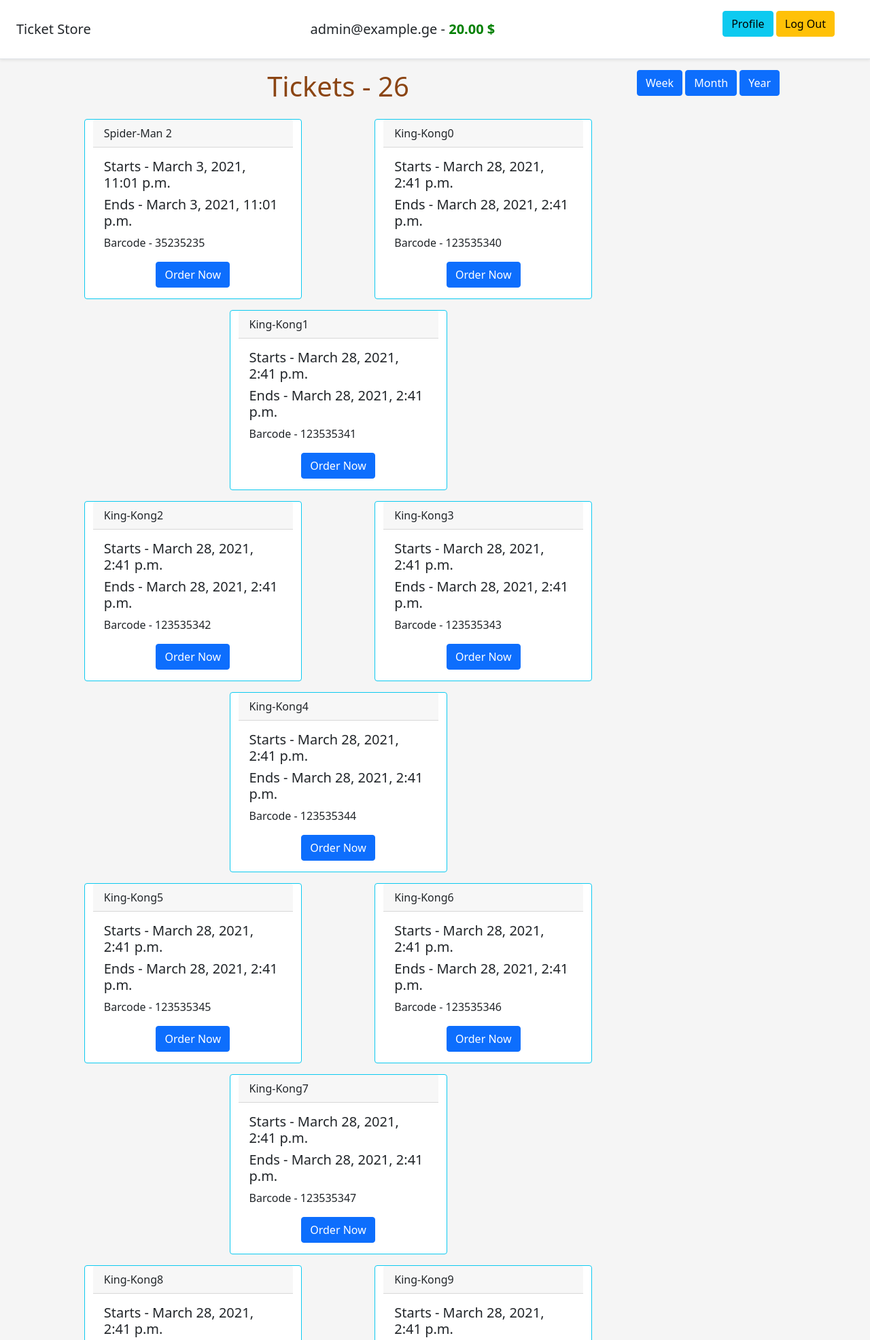
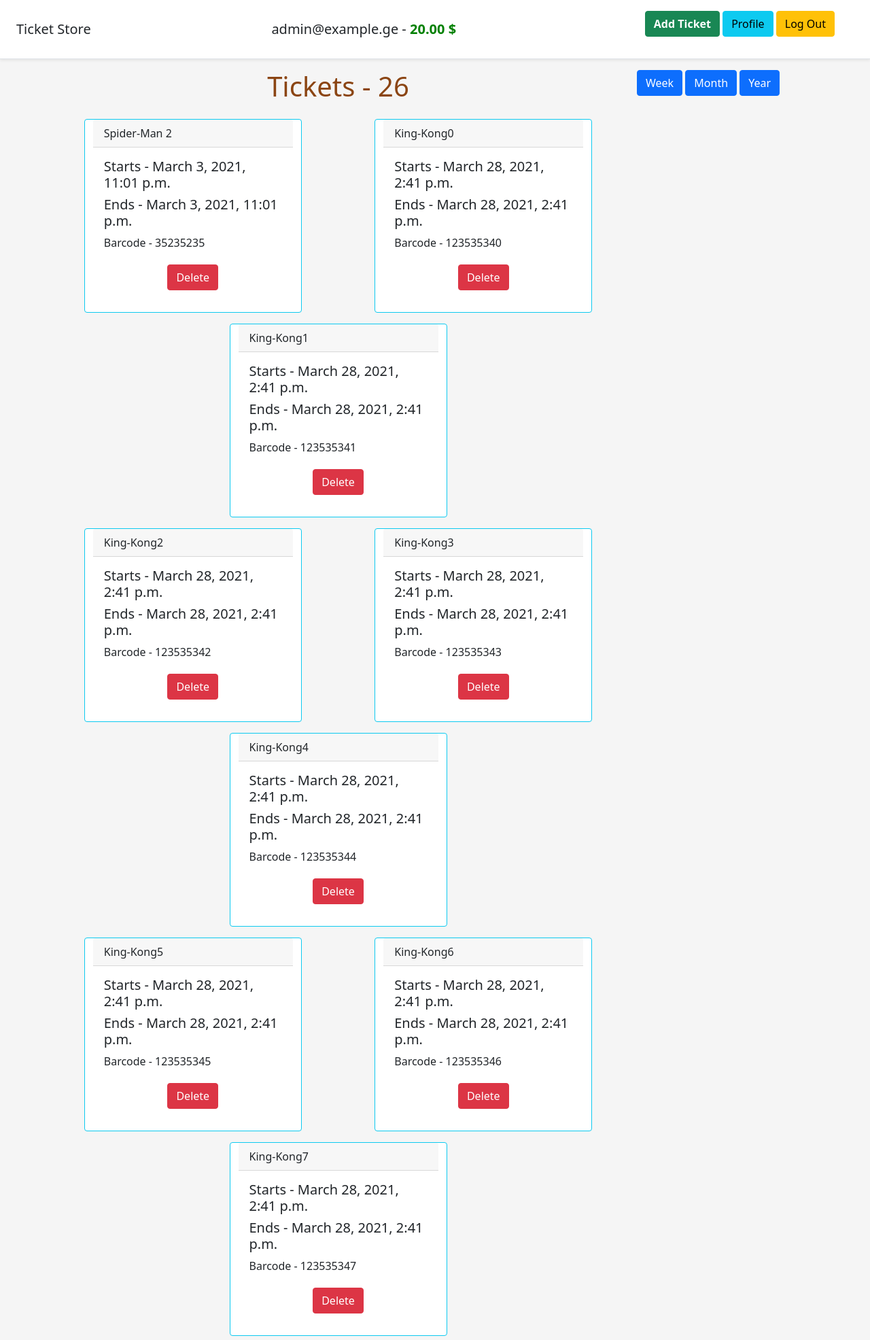
Before and after one commit to shotttik/ticket_storeProject, a Django app: page / in a window 1280 px wide. Shown: the top 1971 px of the page at 68% size. Run offline with Django 3.2, Linux system fonts and the light colour scheme; a user stored in the database is signed in; data comes from the database, SQL or seed files in the repository; both versions use the stored data as it was after the commit.

Commit message:
added ticket form, customized pages, now superuser can delete tickets.

```diff
--- a/ecommerce/urls.py
+++ b/ecommerce/urls.py
@@ -1,8 +1,10 @@
 from django.urls import path
-from ecommerce.views import home, ticket_order, profile
+from ecommerce.views import home, ticket_order, profile, add_ticket, del_ticket
 
 urlpatterns = [
     path('', home, name='home'),
     path('order/ticket/<int:pk>', ticket_order, name='ticket_order'),
-    path('profile/', profile, name='profile')
+    path('profile/', profile, name='profile'),
+    path('add/ticket', add_ticket, name='add_ticket'),
+    path('del-ticket/<int:pk>', del_ticket, name='del_ticket')
 ]
--- a/ecommerce/views.py
+++ b/ecommerce/views.py
@@ -2,11 +2,13 @@ from decimal import Decimal
 from typing import Optional, Dict
 
 from django.contrib.auth.decorators import login_required
+from django.core.exceptions import ValidationError
 from django.core.paginator import Paginator, PageNotAnInteger, EmptyPage
 from django.db.models import Sum, Count, Q
 from django.shortcuts import render, get_object_or_404, redirect
 from django.utils import timezone
 
+from ecommerce.forms import TicketForm
 from ecommerce.models import Ticket, Order
 from user.models import User
 
@@ -92,3 +94,30 @@ def profile(request):
                                                   'orders_count': orders.count(),
                                                   'user_balance': user_balance,
                                                   **ticket_orders_info})
+
+
+def add_ticket(request):
+    ticket_form = TicketForm()
+    if request.method == 'POST':
+        ticket_form = TicketForm(request.POST)
+        try:
+            if ticket_form.is_valid():
+                ticket: Ticket = ticket_form.save(commit=False)
+                ticket.save()
+                return redirect('home')
+        except ValidationError:
+            form_valid_error = 'Form is not valid Please fill correctly.'
+            return render(request, 'pages/add_ticket.html',
+                          {'user_balance': User.objects.get(id=request.user.id).balance,
+                           'ticket_form': ticket_form,
+                           'form_valid_error': form_valid_error})
+    return render(request, 'pages/add_ticket.html', {'user_balance': User.objects.get(id=request.user.id).balance,
+                                                     'ticket_form': ticket_form})
+
+
+def del_ticket(request, pk):
+    ticket = get_object_or_404(Ticket, id=pk)
+    if request.method == 'POST':
+        print(ticket.name)
+        ticket.delete()
+    return redirect('home')
--- a/templates/base.html
+++ b/templates/base.html
@@ -17,6 +17,7 @@
 			{#    <a class="p-2 text-dark" href="#">Sign Up</a>#}
 
 			{% if user.is_authenticated %}
+				<a class="btn btn-success" href="{% url 'add_ticket' %}" role="button"><strong>Add Ticket</strong></a>
 				<a class="btn btn-info" href="{% url 'profile' %}" role="button">Profile</a>
 				{#			<a class="btn-outline">{{ user.email }}</a>#}
 				<a class="btn btn-warning" href="javascript:{document.getElementById('logout').submit()}" role="button">Log
--- a/templates/pages/home.html
+++ b/templates/pages/home.html
@@ -18,8 +18,19 @@
 						<h5 class="card-title">Starts - {{ ticket.start_date }}</h5>
 						<h5 class="card-title">Ends - {{ ticket.end_date }}</h5>
 						<p class="card-text">Barcode - {{ ticket.barcode }}</p>
+						{% if user.is_not_superuser %}
 						<div class="text-center"><a href="{% url 'ticket_order' ticket.pk %}" class="btn btn-primary">Order
 							Now</a></div>
+						{% endif %}
+						{% if user.is_superuser %}
+							<div class="text-center pt-1">
+							<form action="/del-ticket/{{ ticket.id }}" method="POST">
+								{% csrf_token %}
+								<button type="submit" class="btn btn-danger">Delete</button>
+							</form>
+
+							</div>
+						{% endif %}
 					</div>
 				</div>
 				{% if forloop.counter|divisibleby:3 or forloop.last %}
--- a/templates/pages/profile.html
+++ b/templates/pages/profile.html
@@ -5,6 +5,9 @@
 		<div class="row">
 			<div class="col-9">
 				<div class="mb-3 row text-center">
+					{% if user.is_superuser %}
+						<h1>Superuser</h1>
+					{% endif %}
 					<div class="row">
 						<form class="row gx-3 gy-2 align-items-center" method="get" action=".">
 							<div class="col-sm-3">
```
Also changed, not shown: db.sqlite3.
